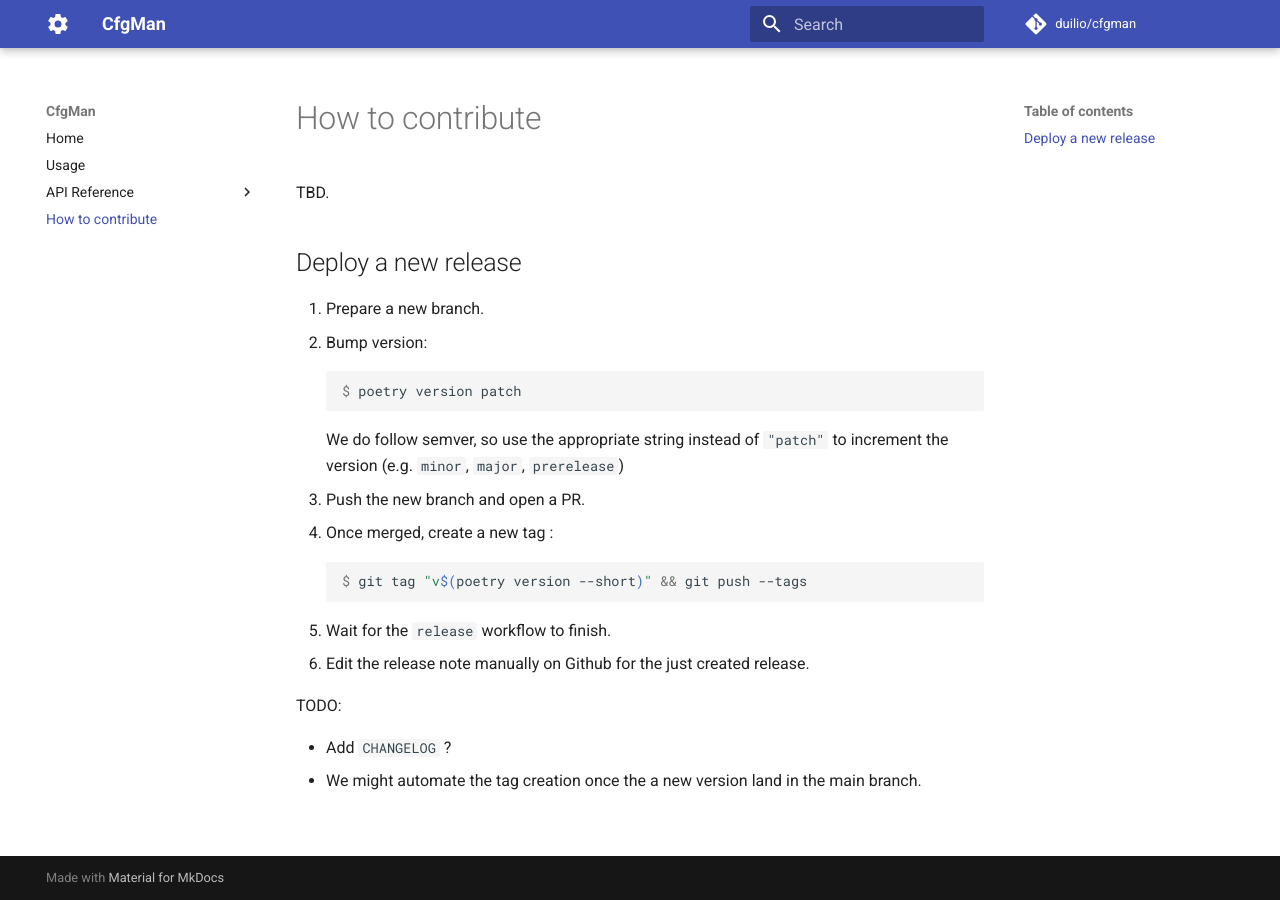
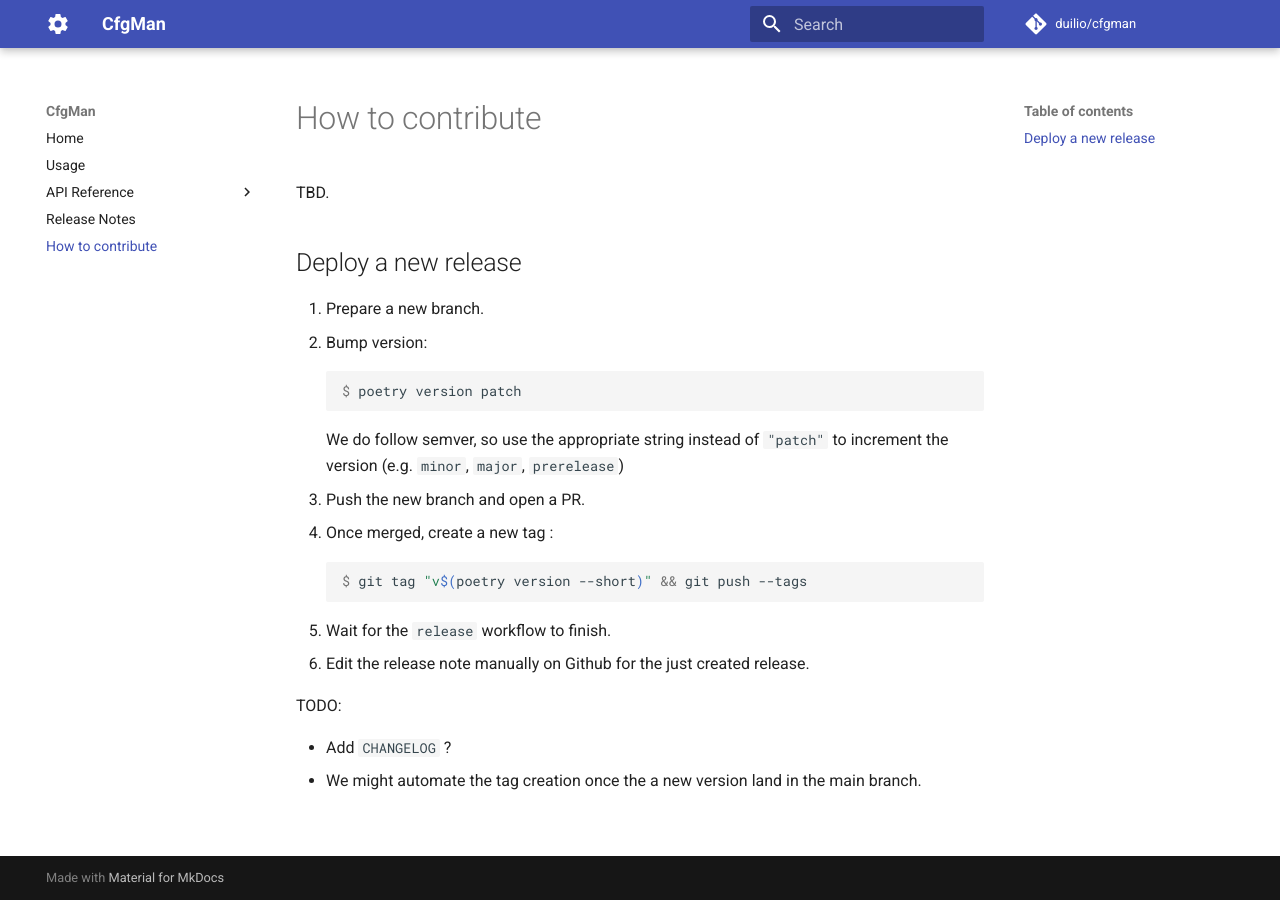
Before and after one commit to duilio/cfgman, an MkDocs documentation site: the page built from docs/contributing.md, in a window 1280 px wide. Built offline with MkDocs 1.6.1 and Material for MkDocs 9.7.7, drawn with Linux system fonts in a browser that asks for light colours; comment, search, counter and statistics services are not loaded; the version menu is left out.

Commit message:
add link to the release notes

```diff
--- a/mkdocs.yml
+++ b/mkdocs.yml
@@ -9,6 +9,7 @@ nav:
   - API Reference:
       - cfgman: api/cfgman.md
       - loaders: api/loaders.md
+  - Release Notes: https://github.com/duilio/cfgman/releases
   - How to contribute: contributing.md
 
 theme:
```
